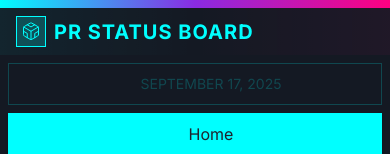
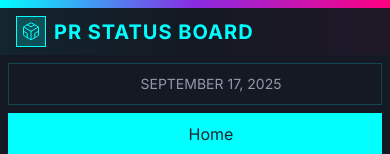
Before and after one commit to chingu-voyages/V57-tier2-team-20, a React (Vite) app in the folder github-pr-review-board/: page / in a window 390 px wide. Both pictures are taken after a click on the icon 357 px from the left and 33 px from the top of the page. Shown: the top 154 px of the page. Built offline with nearby package versions, Linux system fonts and the light colour scheme; some icons are missing.

Commit message:
fix changes

```diff
--- a/github-pr-review-board/src/components/Header.jsx
+++ b/github-pr-review-board/src/components/Header.jsx
@@ -1,4 +1,4 @@
-import { NavLink } from "react-router";
+import { NavLink } from "react-router-dom";
 import logo from "../assets/Codesandbox.svg";
 import { Icon } from "@iconify/react";
 import { useState } from "react";
@@ -62,7 +62,7 @@ export default function Header() {
           `}
         >
           {/* Mobile date (only visible on mobile when menu is open) */}
-          <div className="flex items-center justify-center text-[#01FFFF33] mb-2 md:hidden border-1 border-[#01FFFF33] px-4 py-2">
+          <div className="flex items-center justify-center text-text mb-2 md:hidden border-1 border-[#01FFFF33] px-4 py-2">
             <Icon icon="solar:clock-circle-linear" width="24" height="24" />
             <p className="uppercase text-sm ml-2">{formattedDate}</p>
           </div>
@@ -105,7 +105,7 @@ export default function Header() {
           </NavLink>
         </div>
          {/* Desktop date (always visible on md+) */}
-        <div className="hidden md:flex items-center text-[#9696AA] border-1 border-[#01FFFF33] px-4 py-2 ml-4">
+        <div className="hidden md:flex items-center text-text border-1 border-[#01FFFF33] px-4 py-2 ml-4">
           <Icon icon="solar:clock-circle-outline" width="24" height="24" />
           <p className="uppercase text-sm ml-2">{formattedDate}</p>
         </div>
```
